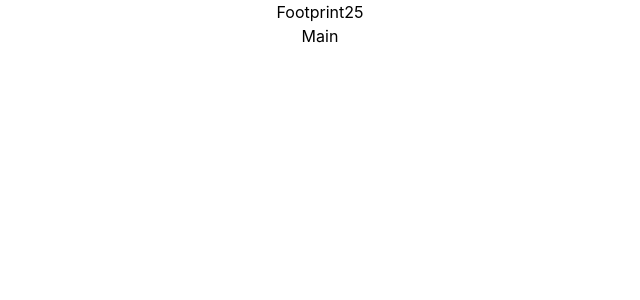
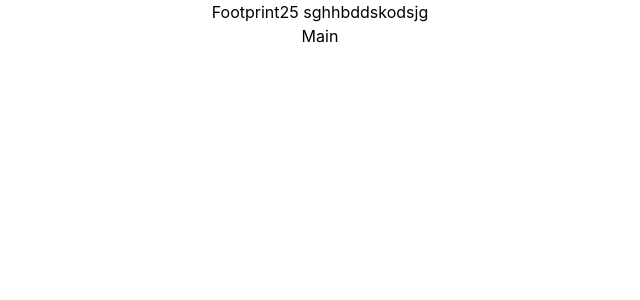
Before and after one commit to Itsnishant4/footprint25, a React (Create React App) app in the folder client/footprint25/: page / in a window 1280 px wide. Shown: the top 300 px of the page, without its empty margins (320-960 px from the left). Built offline with nearby package versions, Linux system fonts and the light colour scheme.

Commit message:
Update header.js

```diff
--- a/client/footprint25/src/components/header.js
+++ b/client/footprint25/src/components/header.js
@@ -5,6 +5,7 @@ function Header() {
     <div>
         <h1>
           Footprint25
+          sghhbddskodsjg
         </h1>
 
     </div>
```
